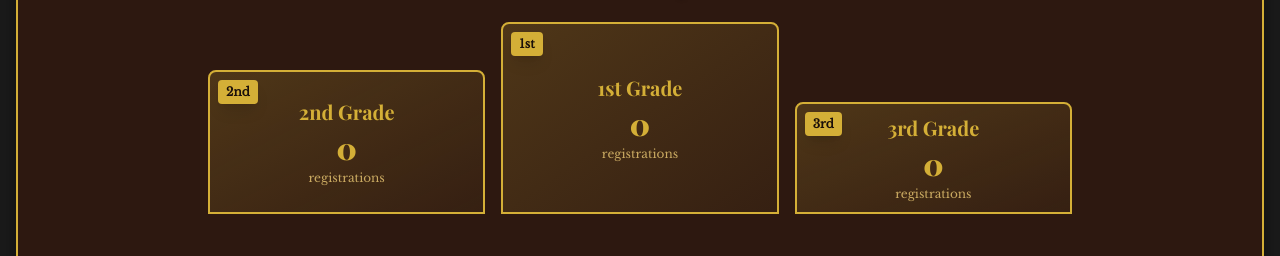
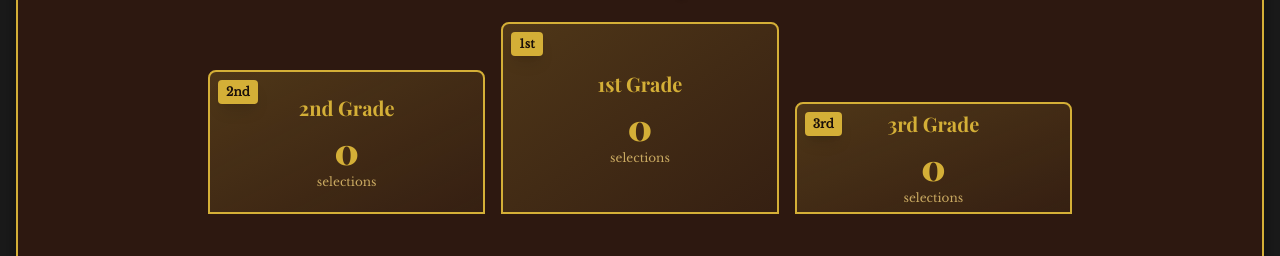
Before and after one commit to yoknee/all-in-after-dark, a React (Vite) app in the folder frontend/: page /admin in a window 1280 px wide. Shown: the part 372-628 px from the top of the page. Built offline with nearby package versions, Linux system fonts and the light colour scheme; no server answers; the database is empty.

Commit message:
v3.25 update

```diff
--- a/frontend/src/components/PodiumRanking.tsx
+++ b/frontend/src/components/PodiumRanking.tsx
@@ -44,16 +44,16 @@ export function PodiumRanking() {
             {position === 1 ? '1st' : position === 2 ? '2nd' : '3rd'}
           </div>
 
-          {/* Grade name */}
-          <div className="text-center px-2">
-            <div className="text-lg md:text-xl font-bold text-gold font-playfair mb-1">
+          {/* Grade name and count */}
+          <div className="text-center px-2 z-10">
+            <div className="text-lg md:text-xl font-bold text-gold font-playfair mb-2">
               {ranking.grade.gradeLabel}
             </div>
-            <div className="text-2xl md:text-3xl font-black text-gold font-playfair">
+            <div className="text-3xl md:text-4xl font-black text-gold font-playfair mb-1">
               {ranking.grade.signupCount}
             </div>
-            <div className="text-xs text-light-gold mt-1">
-              {ranking.grade.signupCount === 1 ? 'registration' : 'registrations'}
+            <div className="text-xs text-light-gold">
+              {ranking.grade.signupCount === 1 ? 'selection' : 'selections'}
             </div>
           </div>
         </div>
```
